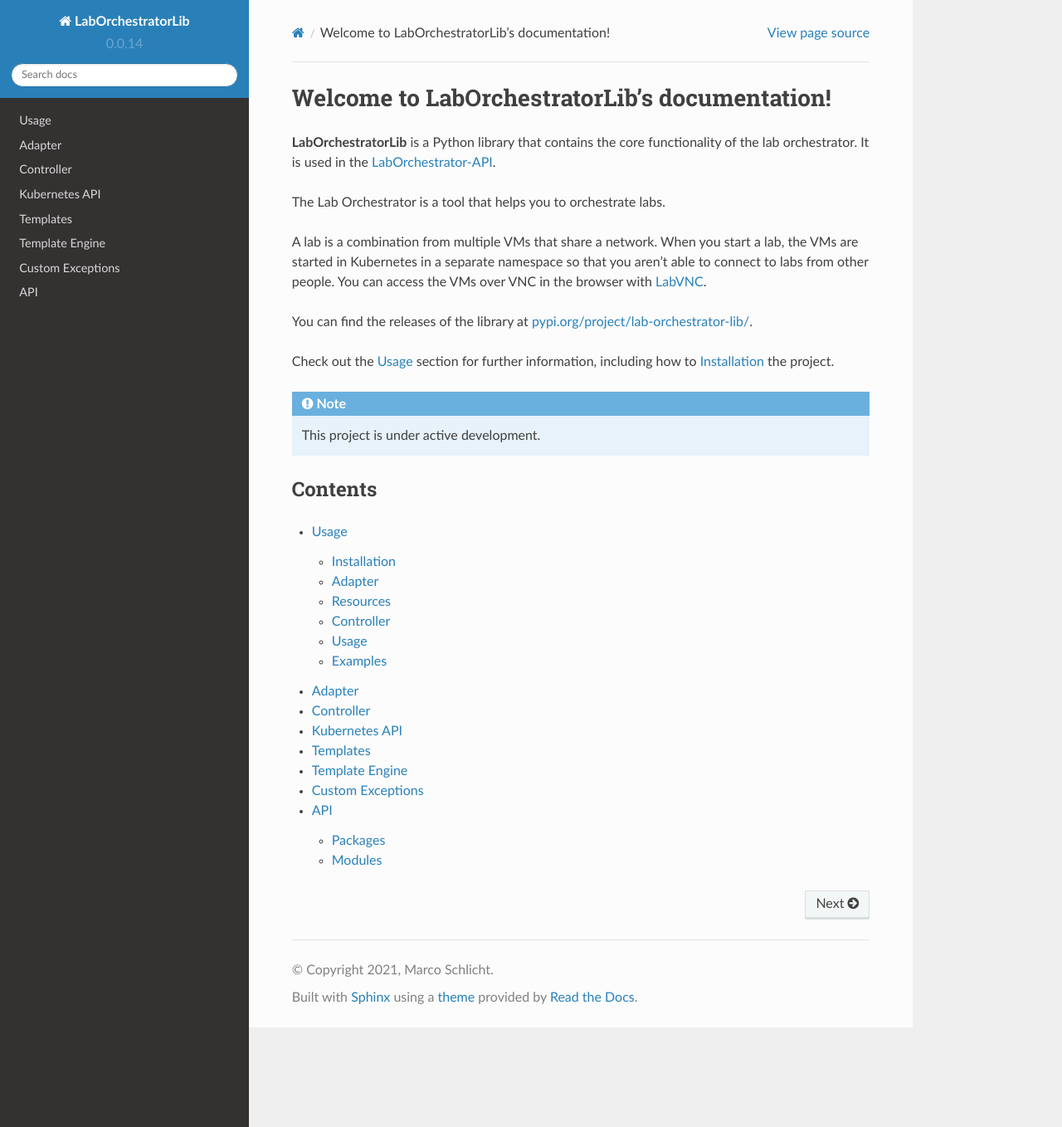
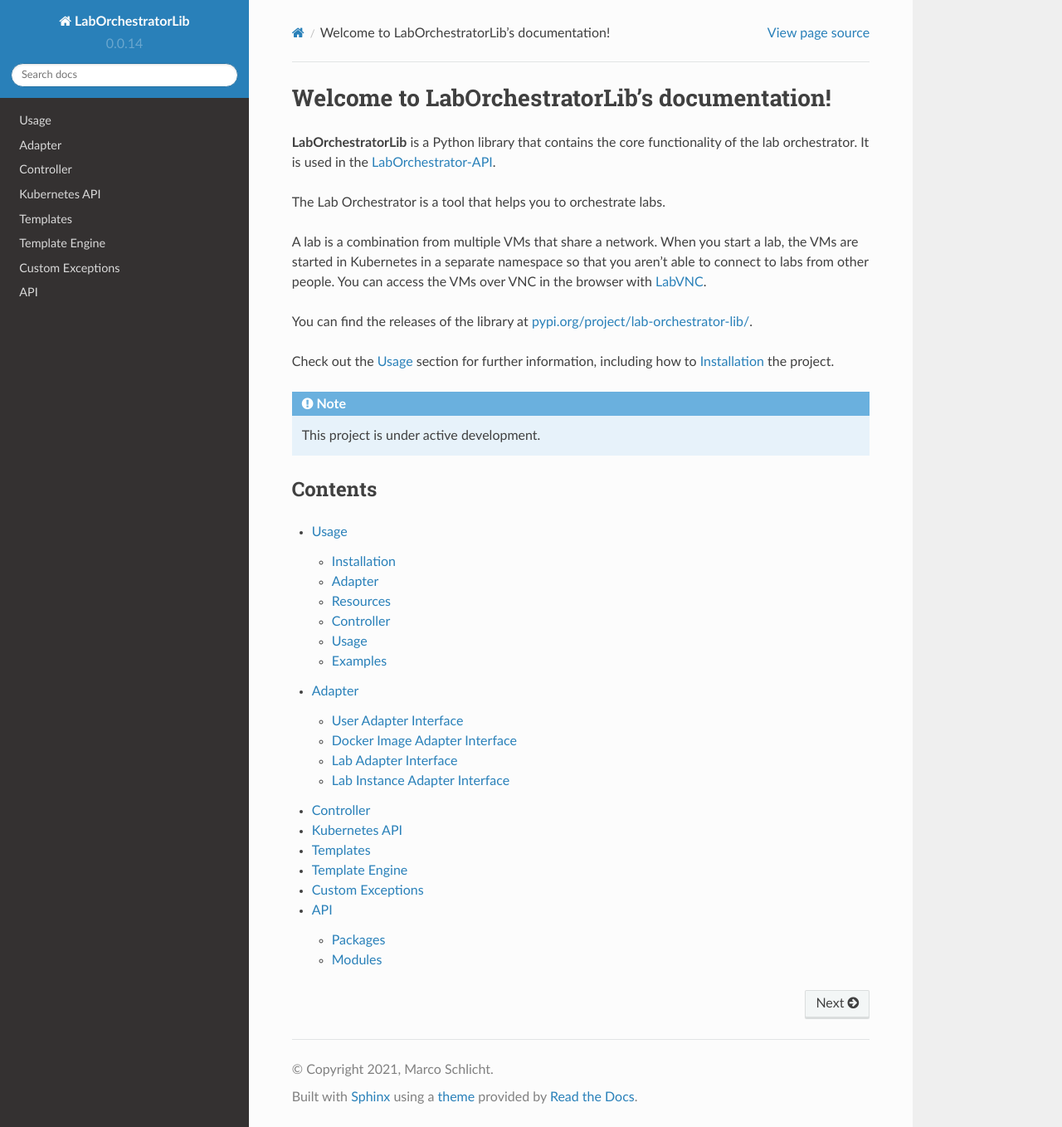
Before and after one commit to LabOrchestrator/LabOrchestratorLib, a Sphinx documentation site: the page built from docs/source/index.rst, in a window 1280 px wide and 1358 px high. Shown: the whole window at 83% size. Built offline with Sphinx 7.4.7 and the Read the Docs theme 2.0.0, drawn with Linux system fonts in a browser that asks for light colours; pages that are not in the unit, such as notebooks, are missing from menus; some of the changed lines change nothing that is shown.

Commit message:
added adapter documentation

```diff
--- a/docs/source/adapter.rst
+++ b/docs/source/adapter.rst
@@ -1,2 +1,56 @@
 Adapter
 =======
+
+To use this library you need adapter classes. Adapter classes are used to connect the lab orchestrator lib to your database.
+
+Take a look at the controller references to see which adapters you need when you want to use only a few controllers. But to use all features of the library you need to implement all adapters:
+
+* `User Adapter Interface`_
+* `Docker Image Adapter Interface`_
+* `Lab Adapter Interface`_
+* `Lab Instance Adapter Interface`_
+
+.. note::
+    When you use **django** there is already one library that contains all adapters to use the lab orchestrator lib with django: `LabOrchestratorLib-DjangoAdapter <https://github.com/LabOrchestrator/LabOrchestratorLib-DjangoAdapter>`_. This library also contains an example Django API. On how to use this adapter take a look at the documentation in the link.
+
+.. note::
+    The `LabOrchestratorLib-FlaskSQLAlchemyAdapter <https://github.com/LabOrchestrator/LabOrchestratorLib-FlaskSQLAlchemyAdapter>`_ project is not maintained and not working, but if you need an adapter for Flask-SQLAlchemy you can base them on this project.
+
+
+User Adapter Interface
+----------------------
+
+.. autoclass:: lab_orchestrator_lib.database.adapter.UserAdapterInterface
+    :members:
+    :undoc-members:
+
+    .. rubric:: Methods
+
+Docker Image Adapter Interface
+------------------------------
+
+.. autoclass:: lab_orchestrator_lib.database.adapter.DockerImageAdapterInterface
+    :members:
+    :undoc-members:
+
+    .. rubric:: Methods
+
+
+Lab Adapter Interface
+---------------------
+
+.. autoclass:: lab_orchestrator_lib.database.adapter.LabAdapterInterface
+    :members:
+    :undoc-members:
+
+    .. rubric:: Methods
+
+
+Lab Instance Adapter Interface
+------------------------------
+
+.. autoclass:: lab_orchestrator_lib.database.adapter.LabInstanceAdapterInterface
+    :members:
+    :undoc-members:
+
+    .. rubric:: Methods
```
